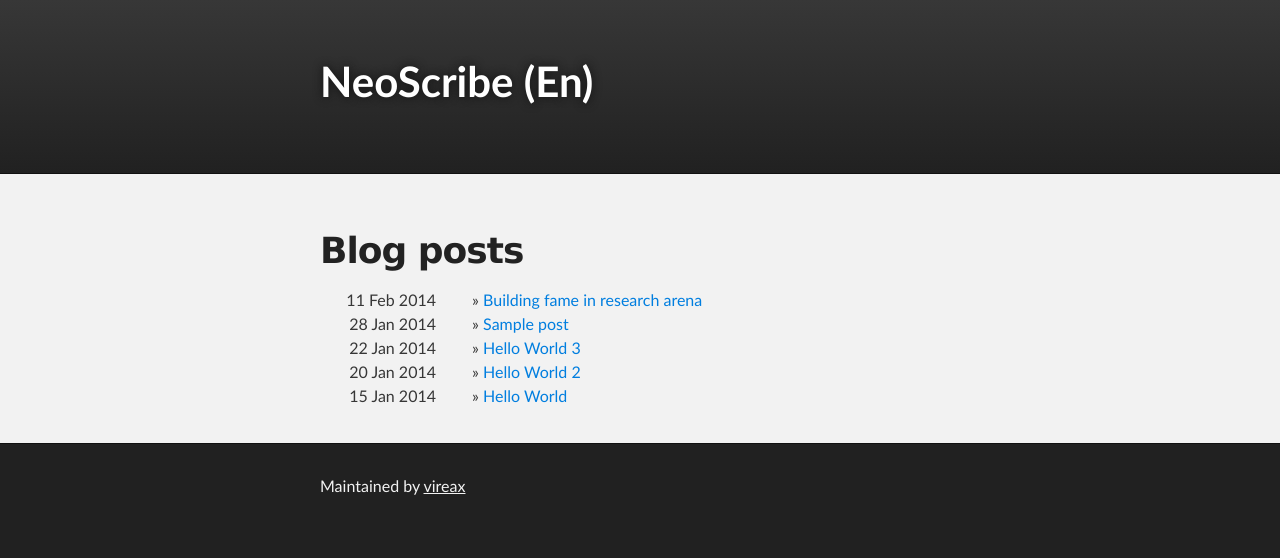
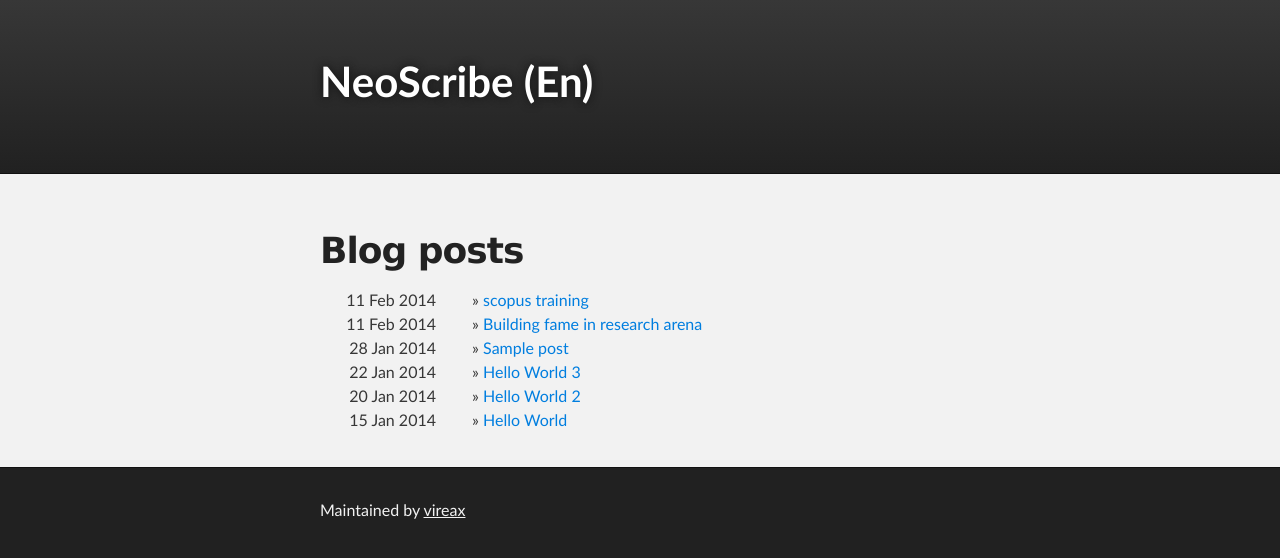
Before and after one commit to vireax/en, a Jekyll site: the page built from index.html, in a window 1280 px wide. Shown: the top 558 px of the page. Built offline with Jekyll 4.4.1, drawn with Linux system fonts in a browser that asks for light colours; the list of posts is cut into pages by our own code; some of the changed lines change nothing that is shown.

Commit message:
Update and rename _drafts/2014-02-11-scopus-training.md to _posts/2014-02-11-scopus-training.md

```diff
--- a/_drafts/2014-02-11-scopus-training.md
+++ b/_posts/2014-02-11-scopus-training.md
@@ -23,6 +23,7 @@
 * Conclusion
 
 # research process II
+
 * Ident. Problem
 * Statement
 * Ouline
@@ -31,35 +32,37 @@
 
 # journal research and publishing workflow
 
-Experiment and conduct research
- Pear review
-Finding
-Build fame
-Assess impact
+* Experiment and conduct research
+* Pear review
+* Finding
+* Build fame
+* Assess impact
+
 Or
-Prepublication
-Production and publication
-Dissemination and use
+
+* Prepublication
+* Production and publication
+* Dissemination and use
 
 # Session outline
 
-What?
-New release and update
-Personalize scopus
-Search, support
-Production, publication and access the impact
-What else scopus can do?
-Going mobile
-Scopus supporting site and live chat!!
+* What?
+* New release and update
+* Personalize scopus
+* Search, support
+* Production, publication and access the impact
+* What else scopus can do?
+* Going mobile
+* Scopus supporting site and live chat!!
 
 # Scopus, Dayton, Ohio, home of scopus
 
 
-a researcher read> 300 articles per year
+a researcher read more than 300 articles per year
 
-*. 3.7 search
-*. 5.6 reading perweek
-*. 6 articles read per week
+* 3.7 search
+* 5.6 reading perweek
+* 6 articles read per week
 
 # What are they looking for?
 
@@ -106,6 +109,7 @@
 researchers need subscription fee to access full text
 
 # Assistance in search
+
 - search by tag
 - refine
 - link to full-text and other library resources
@@ -113,6 +117,7 @@
 - feed to email alert, rss, html feeds (sent feeds are only in link format, not full text)
 
 # Discover
+
 - related doc by shared ref, authors and/or keywords
 - identify and match an organization with its research output using affiliation identifier
 - identify collaborators or subject experts with author identifier
@@ -148,10 +153,10 @@
  new UI
 
 
-# PERSONALIZE SCOPUST
-
+# PERSONALIZE SCOPUS
 
 ## advantage of registration
+
 - search
   - save search
   - search history
```
